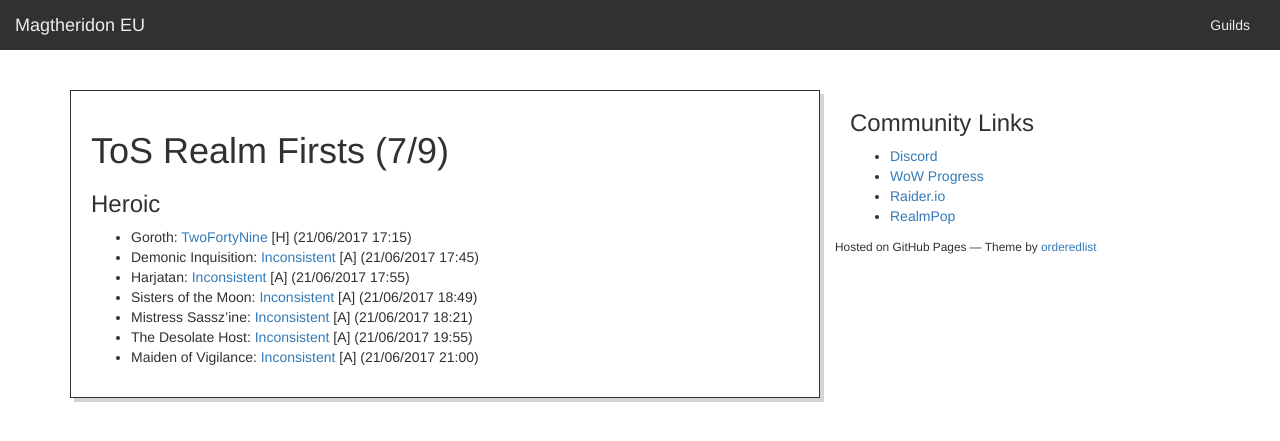
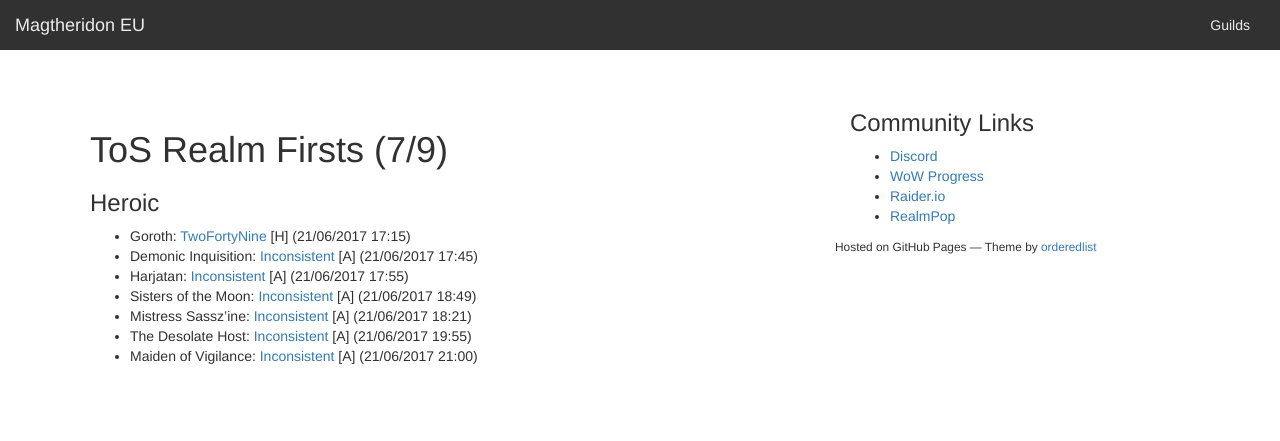
Before and after one commit to MagtheridonEU/magtheridoneu.github.io, a Jekyll site: the page built from _posts/2017-06-21-tos-realm-firsts-7-9.md, in a window 1280 px wide. Shown: the top 441 px of the page. Built offline with Jekyll 4.4.1, drawn with Linux system fonts in a browser that asks for light colours; nearby versions of some CDN libraries; a script that is not in the unit is left out.

Commit message:
Update theme.scss

```diff
--- a/_sass/theme.scss
+++ b/_sass/theme.scss
@@ -5,7 +5,7 @@ body {
     color: $dark-grey;
 }
 
-article.post {
+body.blog article.post {
     border: 1px solid #313131;
     box-shadow: 4px 4px #d4d4d4;
 }
```
